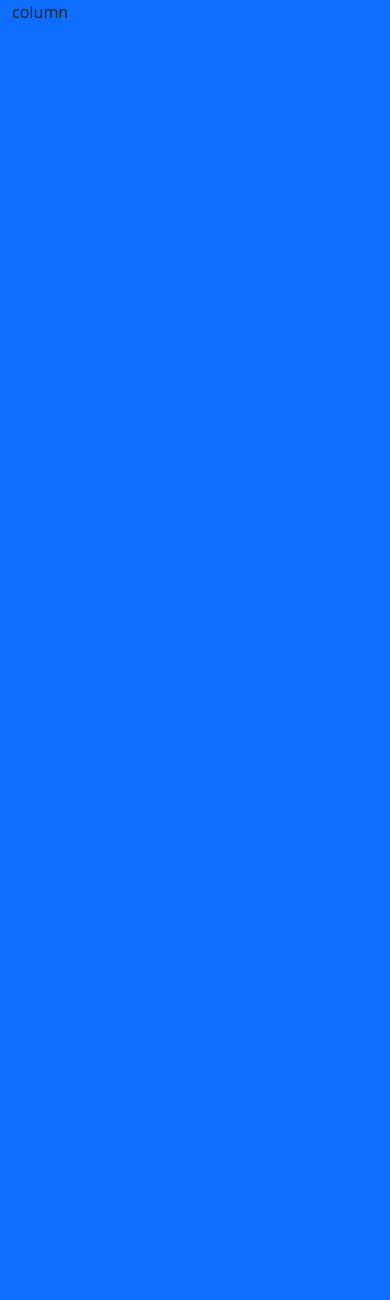
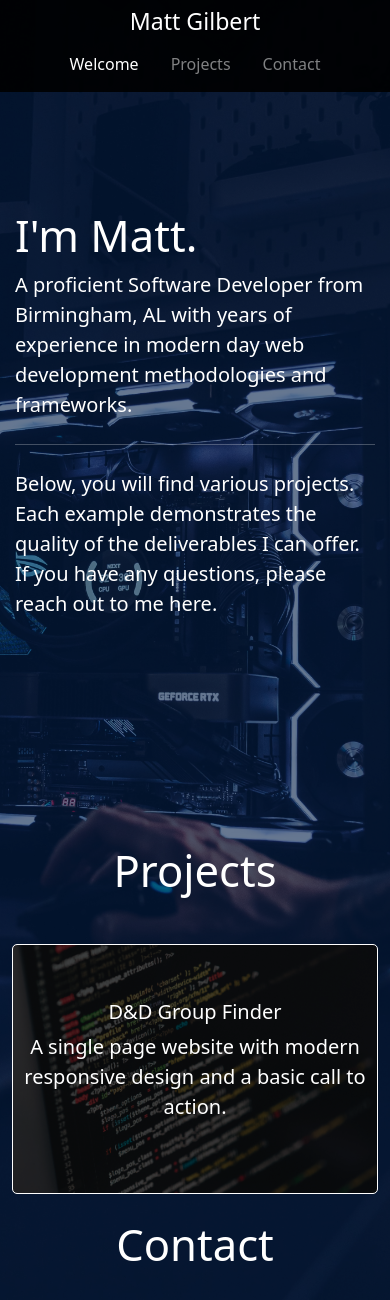
Before and after one commit to vodoris/portfolio, a React (Create React App) app: page / in a window 390 px wide. Shown: the top 1300 px of the page. Before the commit the page ends 844 px from the top, so only its background shows below. Built offline with nearby package versions, Linux system fonts and the light colour scheme.

Commit message:
added styles, sections, header, navigation

```diff
--- a/src/assets/main.css
+++ b/src/assets/main.css
@@ -1,3 +1,60 @@
 body {
-  background-color: #0d6efd;
+  color: white;
+  background:url('../assets/images/brad-starkey-pVyaUGCuUU4-unsplash.jpg');
+  background-size: cover;
+  background-position: center center;
+  position: relative;
+  box-shadow: inset 0 0 0 1000px rgba(2, 30, 73, 0.6);
 }
+/* #0d6efd */
+
+.nav-header, .welcome-article {
+  max-width: 768px;
+  padding-left: 15px;
+  padding-right: 15px;
+}
+@media (min-width: 780px) {
+  .header-left {
+    float: left;
+  }
+  .header-right {
+    float: right;
+  }
+}
+@media (max-width: 768px) {
+  .projects-article, .contact-article {
+    height: 100% !important;
+  }
+}
+
+/* Header */
+.header-sticky {
+  position: fixed;
+  z-index: 1;
+  background-color: rgba(0, 0, 0, 0.9);
+}
+.nav-header .nav-link {
+  color: rgba(255, 255, 255, .5);
+}
+.nav-header .active {
+  color: #fff;
+}
+
+/* Tiles */
+.tile {
+  position: relative;
+  height: 250px;
+  width: 100%;
+  border: 1px solid white;
+  margin-bottom: 24px;
+  border-radius: 5px;
+  background-size: cover;
+  background-position: center;
+  -webkit-transition: all 0.3s ease-in-out;
+  box-shadow: inset 0 0 0 1000px rgba(0,0,0, 0.7);
+}
+.tile:hover {
+  -webkit-transform: scale(1.1);
+  transform: scale(1.1);
+  -webkit-transition: all 0.3s ease-in-out;
+}
--- a/src/components/App.js
+++ b/src/components/App.js
@@ -1,12 +1,63 @@
 import React from 'react';
+import Header from './Header';
+import image from '../assets/images/ilya-pavlov-OqtafYT5kTw-unsplash.jpg';
 
 const App = () => {
   return (
-    <div className="container">
-      <div className="row">
-        <div className="col">
-          column
-        </div>
+    <div className="bg-overlay">
+      <Header />
+      <div className="d-flex h-100 mx-auto flex-column">
+
+        <main>
+          <section>
+            <article className="welcome-article d-flex vh-100 mx-auto">
+              <div className="justify-content-center align-self-center">
+
+                <h1 className="display-1">I'm Matt.</h1>
+                <p className="lead">A proficient Software Developer from
+                  Birmingham, AL with years of experience in modern day web development methodologies and
+                  frameworks.</p>
+                <hr className="my-4" />
+                <p className="lead">
+                  Below, you will find various projects. Each example demonstrates the quality of the deliverables I can offer.
+                  If you have any questions, please reach out to me here.
+                </p>
+
+              </div>
+            </article>
+            <article className="projects-article d-flex vh-100 mx-auto">
+              <div className="justify-content-center align-self-center w-100">
+
+                <h1 className="display-1 text-center mb-5">Projects</h1>
+                <div className="container">
+                  <div className="row justify-content-md-center">
+
+                    <div className="col-xs-12 col-md-4">
+                      <div className="tile d-flex mx-auto" style={{ backgroundImage: `url(${image})` }}>
+                        <div className="tile-content w-100 py-3 justify-content-center align-self-center text-center">
+                          <h5 className="tile-title">D&amp;D Group Finder</h5>
+                          <div className="tile-body">
+                            <p className="lead">A single page website with modern responsive design and a basic call to action.</p>
+                          </div>
+                        </div>
+                      </div>
+                    </div>
+
+                  </div>
+                </div>
+              </div>
+            </article>
+            <article className="contact-article d-flex vh-100 mx-auto">
+              <div className="justify-content-center align-self-center w-100">
+
+                <h1 className="display-1 text-center mb-5">Contact</h1>
+
+
+              </div>
+            </article>
+          </section>
+        </main>
+
       </div>
     </div>
   );
--- /dev/null
+++ b/src/components/Header.js
@@ -0,0 +1,18 @@
+import React from 'react';
+
+const Header = () => {
+  return (
+    <header className="header-sticky w-100 text-center py-2 text-center">
+      <div className="nav-header mx-auto">
+        <h3 className="header-left">Matt Gilbert</h3>
+        <nav className="header-right nav justify-content-center">
+          <a className="nav-link active" href="#">Welcome</a>
+          <a className="nav-link" href="#">Projects</a>
+          <a className="nav-link" href="#">Contact</a>
+        </nav>
+      </div>
+    </header>
+  );
+};
+
+export default Header;
```
Also changed, not shown: src/assets/images/brad-starkey-pVyaUGCuUU4-unsplash.jpg (added), src/assets/images/ilya-pavlov-OqtafYT5kTw-unsplash.jpg (added).
